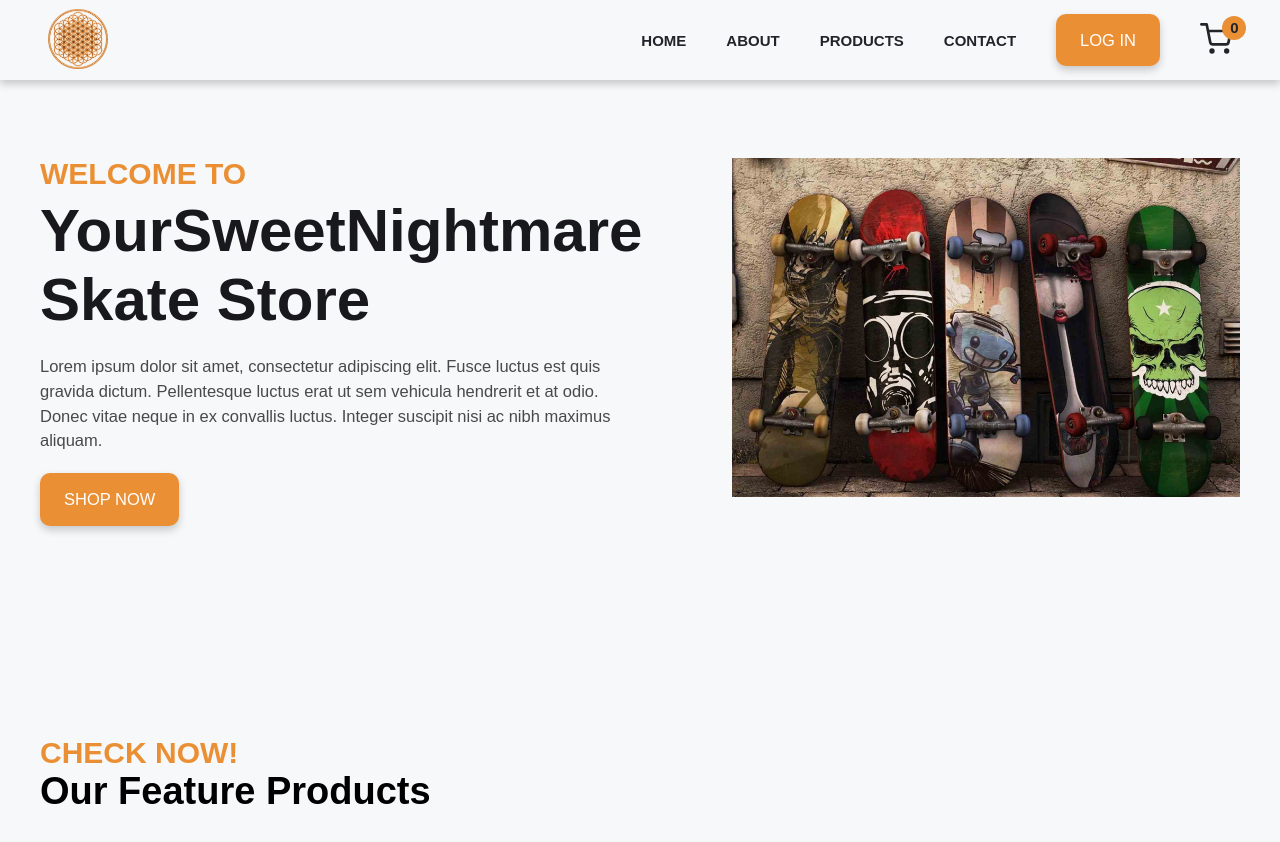
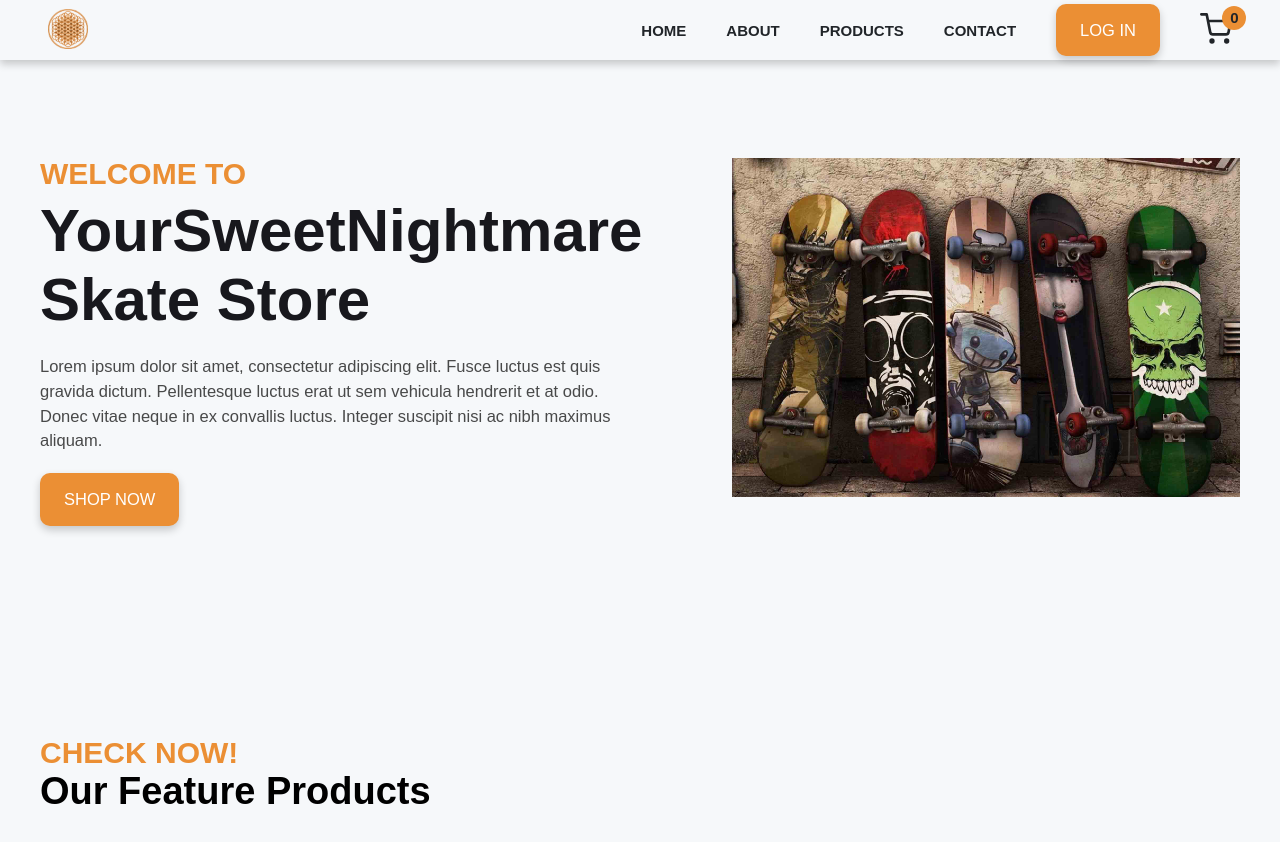
Before and after one commit to Rakezt/e-com-app, a React (Create React App) app: page / in a window 1280 px wide. Shown: the top 842 px of the page. Built offline with nearby package versions, Linux system fonts and the light colour scheme; no server answers.

Commit message:
navbar fixed

```diff
--- a/src/components/Header.js
+++ b/src/components/Header.js
@@ -7,7 +7,7 @@ function Header() {
   return (
     <MainHeader>
       <NavLink to='/'>
-        <img src='/images/logo.png' alt=' alternate logo' width='60px' />
+        <img src='/images/logo.png' alt=' alternate logo' width='40px' />
       </NavLink>
       {/* https://r2.easyimg.io/pheet724x/login_logo.png */}
       <Nav />
@@ -16,7 +16,7 @@ function Header() {
 }
 const MainHeader = styled.header`
   padding: 0 4.8rem;
-  height: 8rem;
+  height: 6rem;
   background-color: ${({ theme }) => theme.colors.bg};
   display: flex;
   justify-content: space-between;
```
